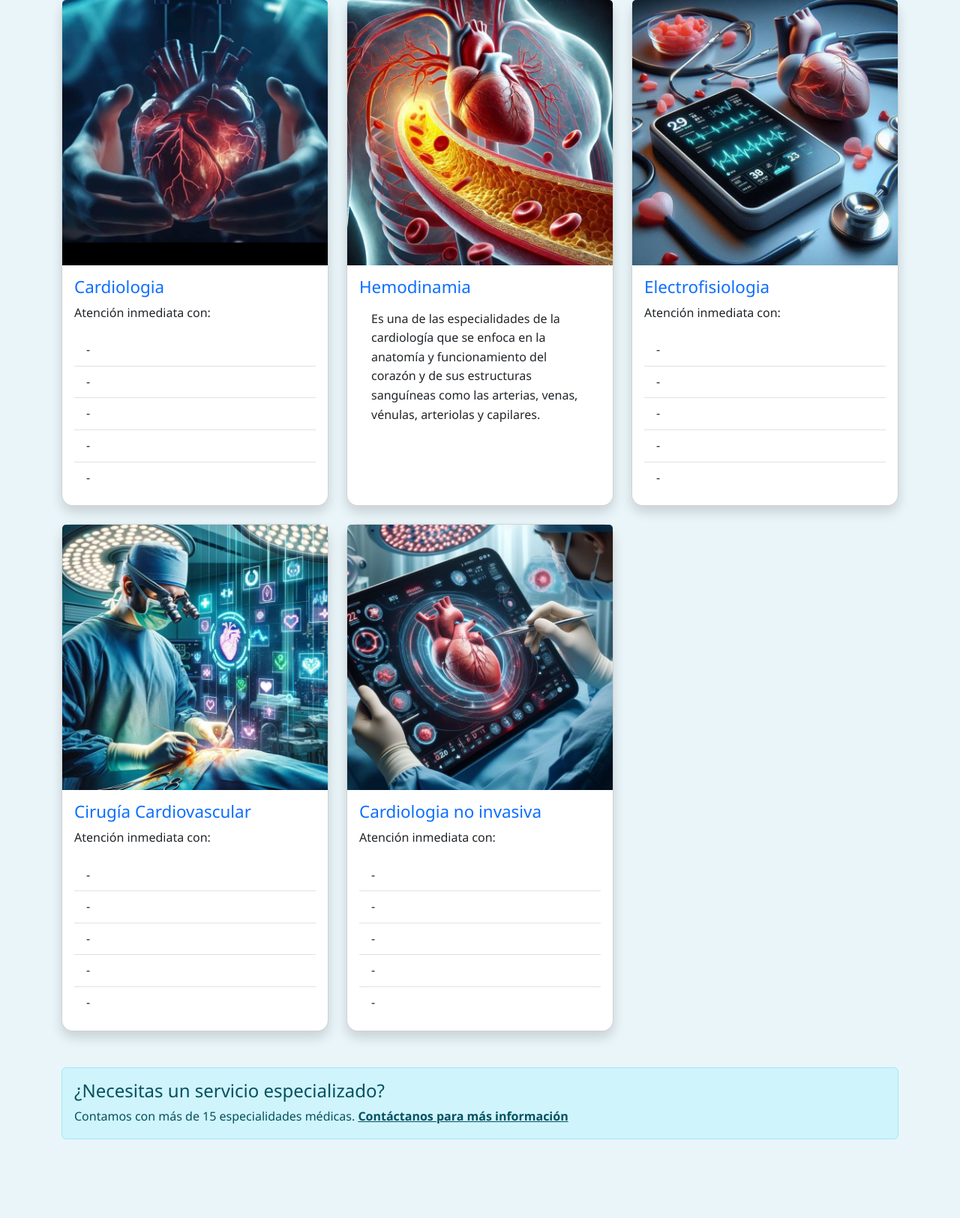
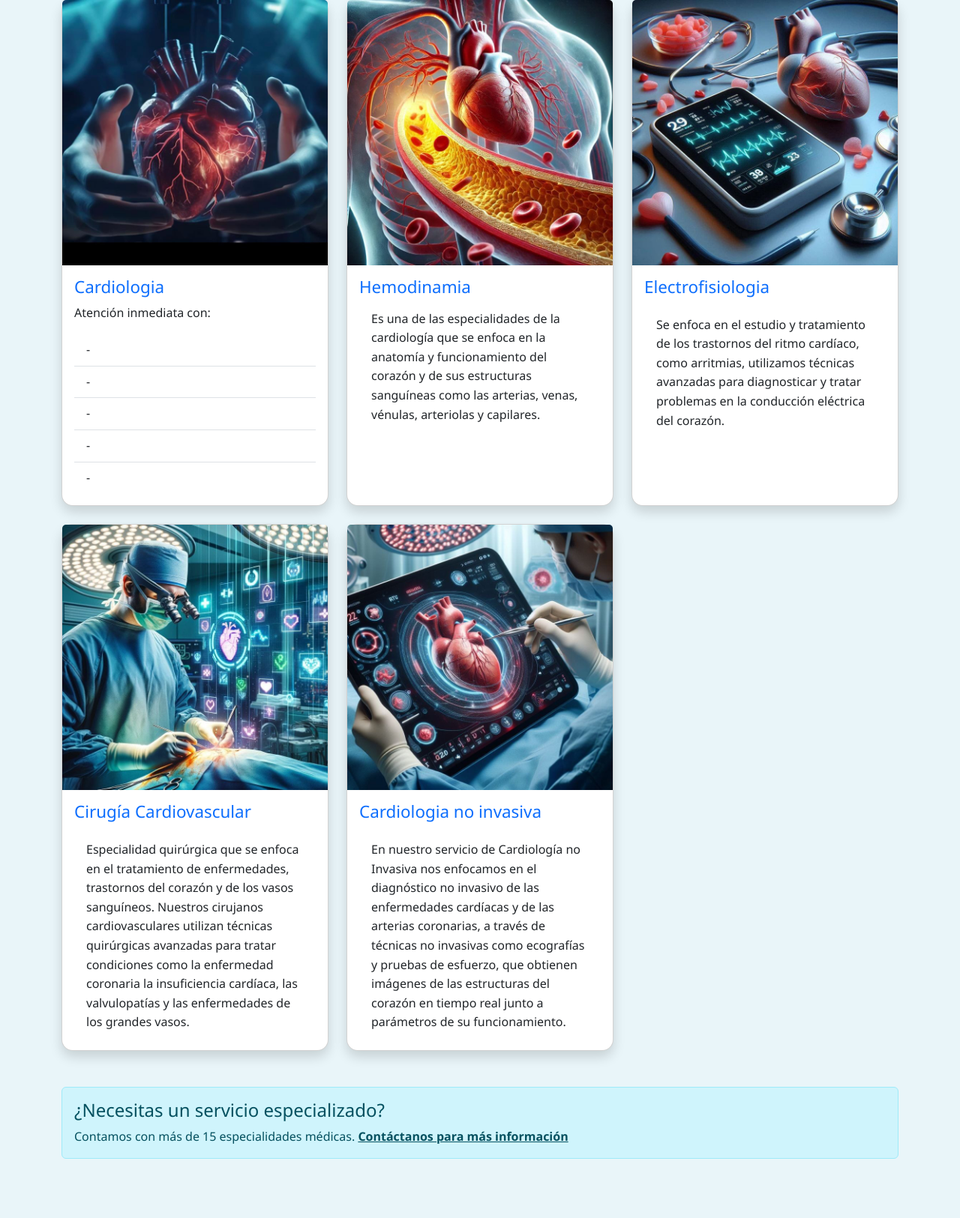
Before and after one commit to RACIEL81/HiperSalud, a Flask app: page /servicios in a window 1280 px wide. Shown: the part 251-1876 px from the top of the page at 75% size. Run offline with Flask 3, Linux system fonts and the light colour scheme.

Commit message:
Actualización desde Visual Basic

```diff
--- a/templates/servicios.html
+++ b/templates/servicios.html
@@ -45,13 +45,10 @@
                     <img src="{{ url_for('static', filename='img/electro.jpeg') }}" class="card-img-top" alt="Electrofisiologia">
                     <div class="card-body">
                         <h3 class="card-title text-primary">Electrofisiologia</h3>
-                        <p class="card-text">Atención inmediata con:</p>
+                        <p class="card-text"></p>
                         <ul class="list-group list-group-flush">
-                            <li class="list-group-item">-</li>
-                            <li class="list-group-item">-</li>
-                            <li class="list-group-item">-</li>
-                            <li class="list-group-item">-</li>
-                            <li class="list-group-item">-</li>
+                            <li class="list-group-item">Se enfoca en el estudio y tratamiento de los trastornos del ritmo cardíaco, como arritmias, utilizamos técnicas avanzadas para diagnosticar y tratar problemas en la conducción eléctrica del corazón.</li>
+
                         </ul>
                     </div>
                 </div>
@@ -63,13 +60,17 @@
                     <img src="{{ url_for('static', filename='img/vascu.jpeg') }}" class="card-img-top" alt="Cirugía Cardiovascular">
                     <div class="card-body">
                         <h3 class="card-title text-primary">Cirugía Cardiovascular</h3>
-                        <p class="card-text">Atención inmediata con:</p>
+                        <p class="card-text"></p>
                         <ul class="list-group list-group-flush">
-                            <li class="list-group-item">-</li>
-                            <li class="list-group-item">-</li>
-                            <li class="list-group-item">-</li>
-                            <li class="list-group-item">-</li>
-                            <li class="list-group-item">-</li>
+                            <li class="list-group-item">Especialidad quirúrgica que
+                                se enfoca en el tratamiento de
+                                enfermedades, trastornos del
+                                corazón y de los vasos sanguíneos. Nuestros cirujanos cardiovasculares
+                                utilizan técnicas quirúrgicas
+                                avanzadas para tratar condiciones
+                                como la enfermedad coronaria la insuficiencia cardíaca, las valvulopatías y las enfermedades de
+                                los grandes vasos.</li>
+
                         </ul>
                     </div>
                 </div>
@@ -81,13 +82,10 @@
                     <img src="{{ url_for('static', filename='img/noinva.jpeg') }}" class="card-img-top" alt="Cardiologia no invasiva">
                     <div class="card-body">
                         <h3 class="card-title text-primary">Cardiologia no invasiva</h3>
-                        <p class="card-text">Atención inmediata con:</p>
+                        <p class="card-text"></p>
                         <ul class="list-group list-group-flush">
-                            <li class="list-group-item">-</li>
-                            <li class="list-group-item">-</li>
-                            <li class="list-group-item">-</li>
-                            <li class="list-group-item">-</li>
-                            <li class="list-group-item">-</li>
+                            <li class="list-group-item">En nuestro servicio de Cardiología no Invasiva nos enfocamos en el diagnóstico no invasivo de las enfermedades cardíacas y de las arterias coronarias, a través de técnicas no invasivas como ecografías y pruebas de esfuerzo, que obtienen imágenes de las estructuras del corazón en tiempo real junto a parámetros de su funcionamiento.</li>
+
                         </ul>
                     </div>
                 </div>
```
